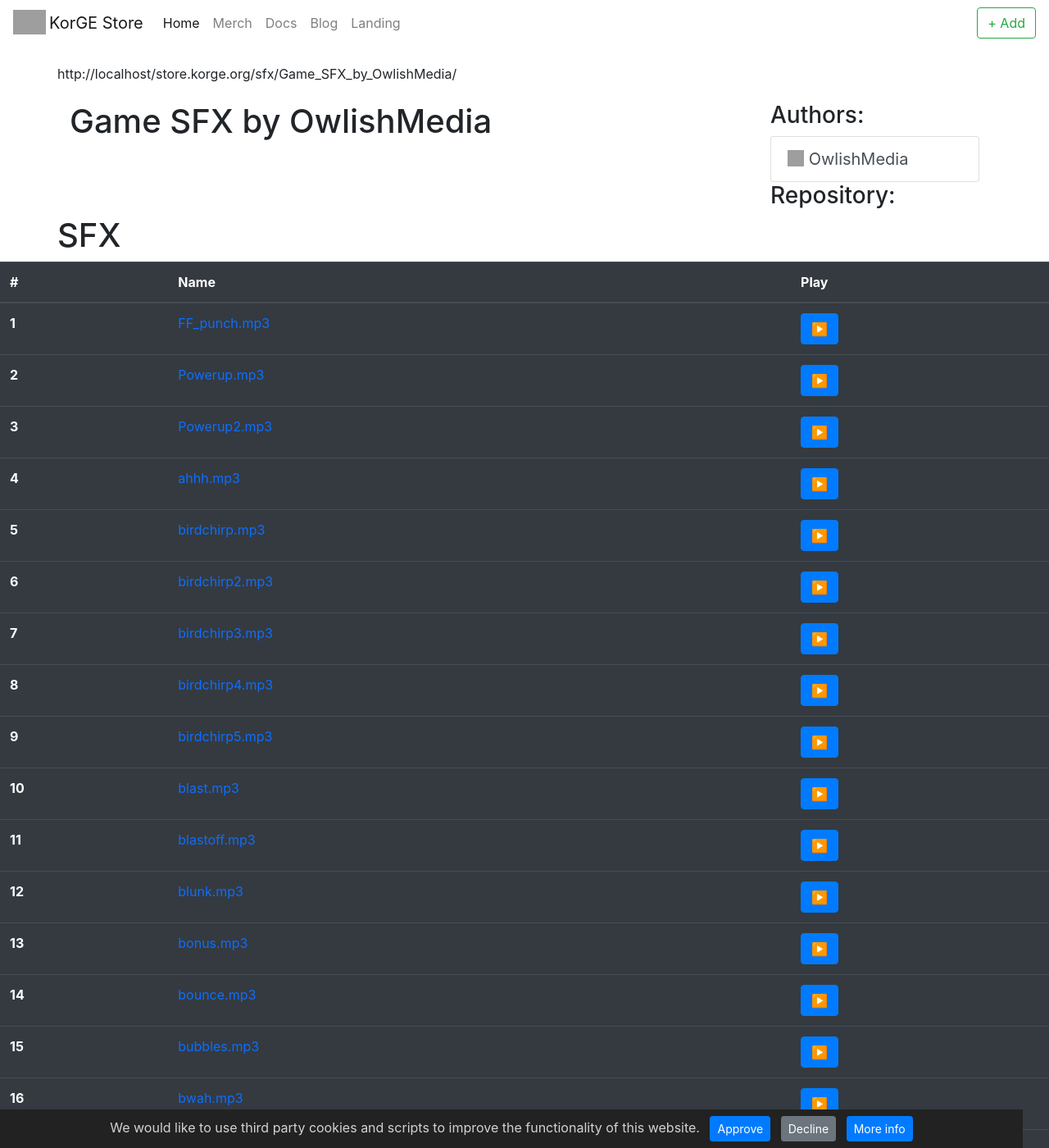
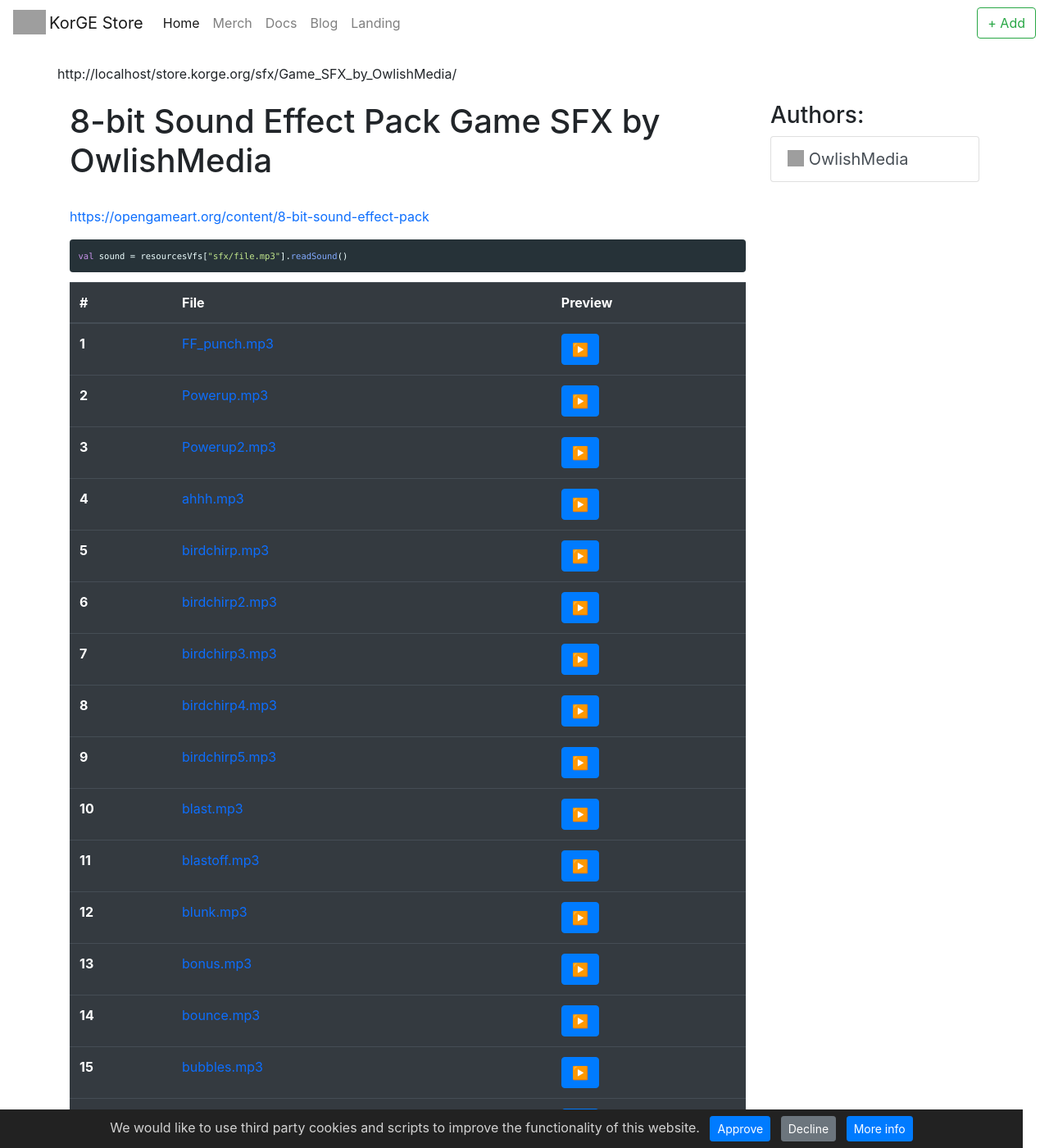
Before and after one commit to korlibs/store.korge.org, a Jekyll site: the page built from _sfx/Game_SFX_by_OwlishMedia.md, in a window 1280 px wide and 1400 px high. Shown: the whole window at 82% size. Built offline with Jekyll 4.4.1, drawn with Linux system fonts in a browser that asks for light colours; nearby versions of some CDN libraries; library files that are not in the unit come from our copies; grey boxes are pictures that could not be loaded.

Commit message:
Fix SFX on intellij

````diff
--- a/_layouts/default.html
+++ b/_layouts/default.html
@@ -14,6 +14,7 @@
     <link rel="stylesheet" href="/i/css/bootstrap.css">
 
     <link rel="icon" href="/i/icon.png" />
+    <script src="/i/common.js" type="text/javascript"></script>
     <script src="/i/jquery-3.6.4.min.js" type="text/javascript"></script>
     <script src="/i/js/bootstrap.js" type="text/javascript"></script>
 
--- a/_layouts/sfx.html
+++ b/_layouts/sfx.html
@@ -7,8 +7,6 @@
     <div class="row">
         <div class="col-md-3 order-2">
             {% include authors.html authors=page.authors %}
-            <h3>Repository:</h3>
-            <a href="{{ page.repo }}" target="_blank">{{ page.repo }}</a>
         </div>
         <div class="col-md-9">
             <h1>
@@ -17,26 +15,14 @@
 
             <img src="{{ page.screenshot }}" style="max-width: 90%;max-height:400px;"/>
 
-            <div style="margin-top:16px;">
             {{ content }}
-            </div>
-        </div>
-    </div>
-</div>
-
-
-<div class="container">
-    <div class="row">
-        <h1>SFX</h1>
-    </div>
-</div>
 
             <table class="table table-dark">
                 <thead>
                 <tr>
                     <th scope="col">#</th>
-        <th scope="col">Name</th>
-        <th scope="col">Play</th>
+                    <th scope="col">File</th>
+                    <th scope="col">Preview</th>
                     <th scope="col" class="show-intellij-table-cell">Install</th>
                 </tr>
                 </thead>
@@ -51,9 +37,49 @@
                         return false
                     }
                     function downloadSound(e, url) {
-            window?.jcefFunctions?.downloadAsset?.({
-                url: url || e.href
+                        try {
+                            const filename = `${url}`.split('/').pop()
+                            const icon = 'about:blank'
+                            const output = `sfx/${filename}`
+                            const author = {{ page.authors | jsonify }}.join(", ")
+                            const html = `<html>
+                <head>
+                    <style>
+                    :root {
+                        --bgcolor: #3c3f41ff;
+                        --labelcolor: #bbbbbbff;
+                    }
+                    body {
+                        background: var(--bgcolor);
+                        color: var(--labelcolor);
+                        font: 14px Arial;
+                    }
+                    p {
+                        margin: 0; padding: 0;
+                    }
+                    </style>
+                </head>
+                <body>
+                    <p><strong>Title:</strong> ${htmlspecialchars(filename)}</p>
+                    <p><strong>Output:</strong> <code>${htmlspecialchars(output)}</code></p>
+                    <p><strong>Author:</strong> ${htmlspecialchars(author)}</p>
+                    <p style="white-space: nowrap"><strong>URL:</strong> ${htmlspecialchars(url)}</p>
+                    <div>&nbsp;</div>
+                    <!--
+                    <img src="${htmlspecialchars(icon)}" style="max-height:calc(100vh - 6em);">
+                    -->
+                </body>
+            </html>`
+
+                            window.jcefFunctions.downloadAsset({
+                                url: url || e.href,
+                                html: html,
+                                output: output
                             })
+                        } catch (e) {
+                            alert(`${e}`)
+                            throw e
+                        }
                     }
                 </script>
 
@@ -68,11 +94,15 @@
                         </button>
                     </td>
                     <td class="show-intellij-table-cell">
-            <a class="btn btn-success" href="{{ url }}" onclick="return downloadSound(this)">
+                        <button class="btn btn-success" onclick='return downloadSound(this, {{ url | jsonify }})'>
                             💾
-            </a>
+                        </button>
                     </td>
                 </tr>
                 {% endfor %}
                 </tbody>
             </table>
+
+        </div>
+    </div>
+</div>
--- a/_sfx/Game_SFX_by_OwlishMedia.md
+++ b/_sfx/Game_SFX_by_OwlishMedia.md
@@ -1,6 +1,6 @@
 ---
 layout: sfx
-title: Game SFX by OwlishMedia
+title: 8-bit Sound Effect Pack Game SFX by OwlishMedia
 base: https://github.com/korlibs/korge-free-sfx/raw/main/Game_SFX_by_OwlishMedia/
 authors: [OwlishMedia]
 enabled: true
@@ -81,3 +81,9 @@
 - wobbleup.mp3
 - wobbleup2.mp3
 ---
+
+<https://opengameart.org/content/8-bit-sound-effect-pack>
+
+```kotlin
+val sound = resourcesVfs["sfx/file.mp3"].readSound()
+```
--- /dev/null
+++ b/i/common.js
@@ -0,0 +1,13 @@
+
+function delay(ms) {
+    return new Promise((resolve, _) => {
+        setTimeout(resolve, ms)
+    })
+}
+
+function htmlspecialchars(text) {
+    if (text == null || text == undefined) return null
+    const div = document.createElement('div')
+    div.innerText = text
+    return div.innerHTML
+}
````
Also changed, not shown: _layouts/module.html (+0 -13 lines), _sfx/100-CC0-SFX.md (+6 -0 lines). Lines whose indentation alone changed are shown as unchanged.
